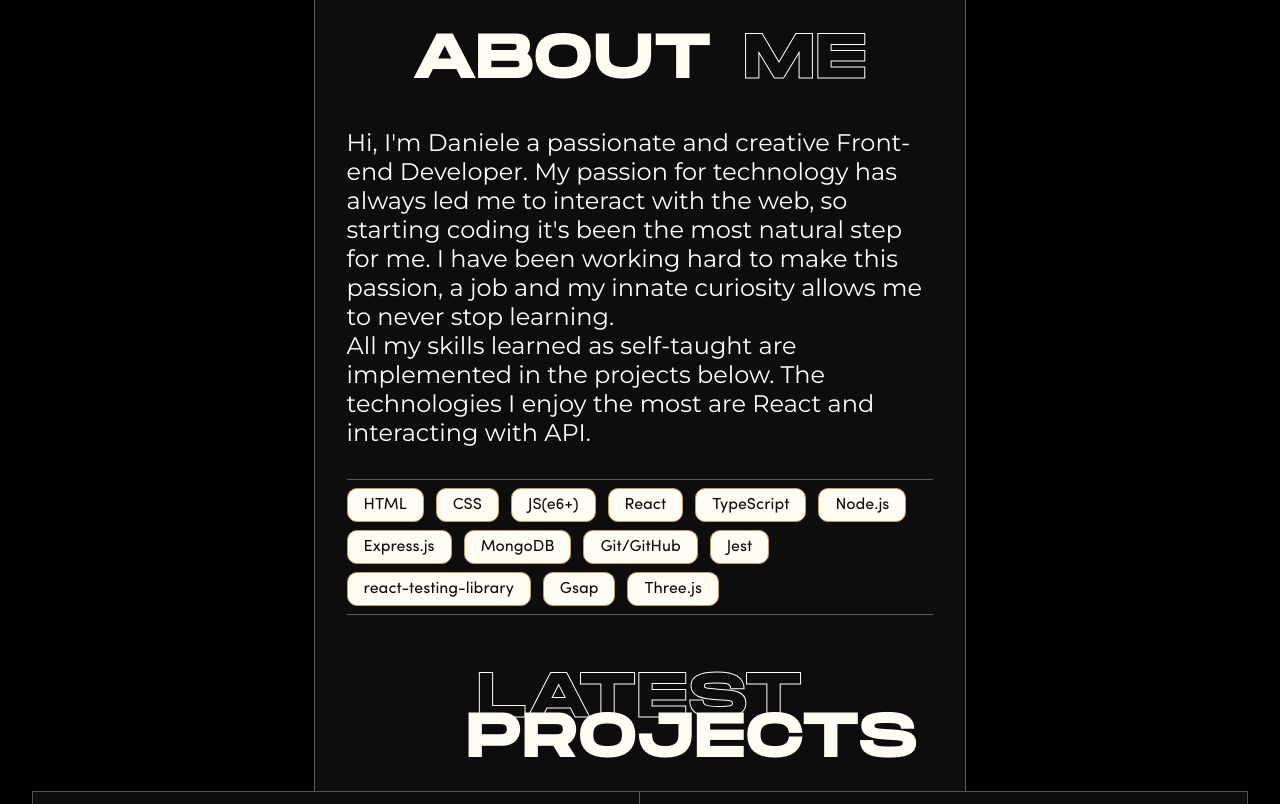
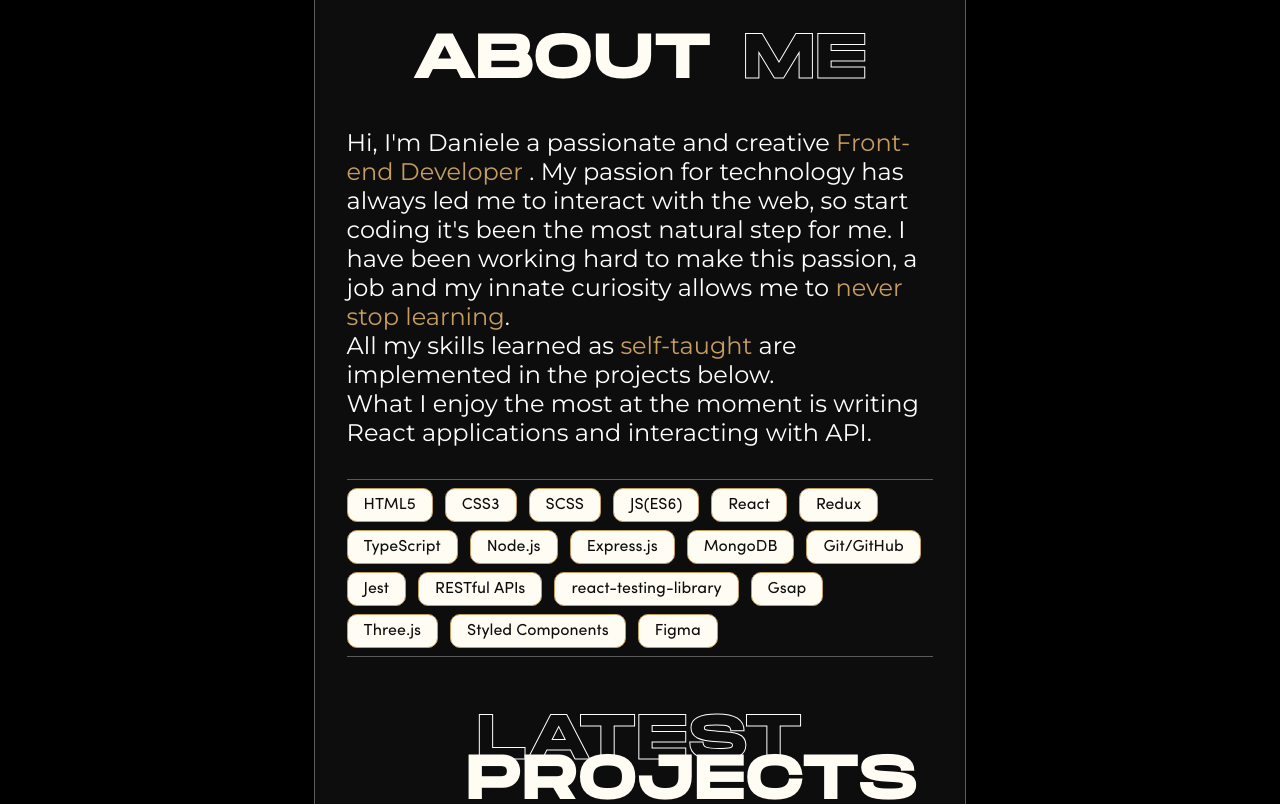
Before and after one commit to DanieleLena/Portfolio-v1, a plain HTML site: page index.html in a window 1280 px wide. Shown: the part 800-1604 px from the top of the page. Drawn offline with Linux system fonts and the light colour scheme.

Commit message:
fixed css and html issues

```diff
--- a/index.html
+++ b/index.html
@@ -172,28 +172,35 @@
 
 
           <p>
-            Hi, I'm Daniele a passionate and creative Front-end Developer.
-            My passion for technology has always led me to interact with the web, so starting coding it's been the most natural step for me.
-            I have been working hard to make this passion, a job and my innate curiosity allows me to never stop learning. <br>
-            All my skills learned as self-taught are implemented in the projects below.
-            The technologies I enjoy the most are React and interacting with API.
+            Hi, I'm Daniele a passionate and creative <span>Front-end Developer</span> .
+            My passion for technology has always led me to interact with the web, so start coding it's been the most natural step for me.
+            I have been working hard to make this passion, a job and my innate curiosity allows me to <span>never stop learning</span>. <br>
+            All my skills learned as <span>self-taught</span> are implemented in the projects below.<br>
+           What I enjoy the most at the moment is writing React applications and interacting with API.
           </p>
 
         </div>
         <div class="tags-container">
-          <div class="tag">HTML</div>
-          <div class="tag">CSS</div>
-          <div class="tag">JS(e6+)</div>
+          <div class="tag">HTML5</div>
+          <div class="tag">CSS3</div>
+          <div class="tag">SCSS</div>
+          <div class="tag">JS(ES6)</div>
           <div class="tag">React</div>
+          <div class="tag">Redux</div>
           <div class="tag">TypeScript</div>
           <div class="tag">Node.js</div>
           <div class="tag">Express.js</div>
           <div class="tag">MongoDB</div>
           <div class="tag">Git/GitHub</div>
           <div class="tag">Jest</div>
+          <div class="tag">RESTful APIs</div>
           <div class="tag">react-testing-library</div>
           <div class="tag">Gsap</div>
           <div class="tag">Three.js</div>
+          <div class="tag">Styled Components</div>
+          <div class="tag">Figma</div>
+
+
 
 
 
@@ -319,7 +326,7 @@
               <h3>FedericoFruzzetti.com</h3>
               <p>
               A portfolio website for a photographer client with a focus on <span> images optimization </span> to improve performance and <span>bandwidth</span>  consumption.
-              The design it's very simple and minimal like he requested. The website it's composed of  Html, SCSS, Javascript and two external libraries for the carousel and the lightbox gallery. My main focus for this project was optimization for images and speed of load, which I achieved with a combination of <span>lazy loadings</span> and <span>srcset tags </span> to serve the right image for the right device.
+              The design is very simple and minimal like he requested. The website it's composed of  Html, SCSS, Javascript, and two external libraries for the carousel and the lightbox gallery. My main focus for this project was optimization for images and speed of load, which I achieved with a combination of <span>lazy loadings</span> and <span>srcset tags </span> to serve the right image for the right device.
 
               </p>
             </div>
@@ -632,7 +639,7 @@
               <p>
              The Pomodoro app is one of my first projects, is built with HTML, CSS, and Javascript. The project is pretty simple overall but I learned a lot working on it. Some nice features are:
              <ul>
-               <li>- Tre different time <span>options</span>;</li>
+               <li>- Three different time <span>options</span>;</li>
                <li>-<span> Customizable settings</span> such as color, font, and modes duration.</li>
 
                <li>- Emits <span>sound</span> on clicks and when the time is over, it's possible to <span>mute</span>;</li>
--- a/scss/main.scss
+++ b/scss/main.scss
@@ -379,6 +379,9 @@ body {
   color: white;
   font-size: 1.5rem;
   margin-bottom: 2rem;
+   span {
+    color: $custom-gold;
+  }
 }
 .tags-container {
   width: 100%;
@@ -571,6 +574,7 @@ body {
 .contact {
   width: 50%;
   // height: 100vh;
+  background-color: $custom-black;
   margin: auto;
   z-index: 2;
   border: 1px solid $white-border;
@@ -715,9 +719,9 @@ body {
     height: auto;
     max-height: none;
 
-    &:nth-child(3),
-    &:nth-child(5),
-    &:nth-child(7) {
+    &:nth-child(2),
+    &:nth-child(4),
+    &:nth-child(6) {
       flex-direction: column-reverse;
     }
   }
```
Also changed, not shown: dist/css/main.css, 1 other file.
